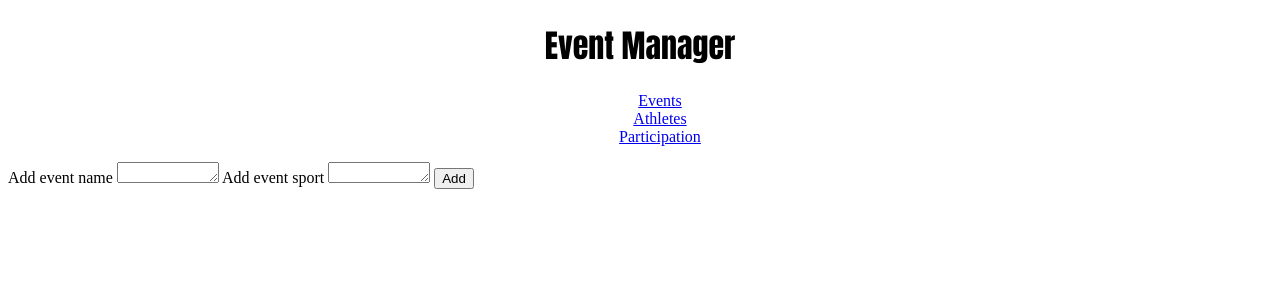
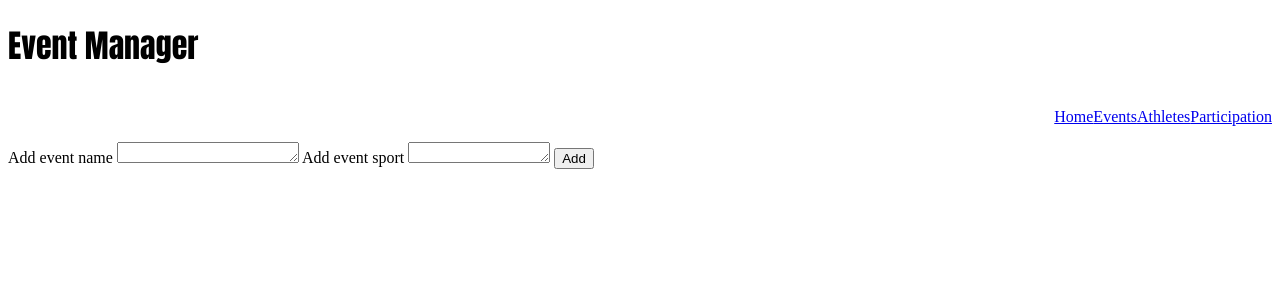
Before and after one commit to JohnAisthorpe/event_manager_web_app, a Flask app: page /events/new in a window 1280 px wide. Shown: the top 300 px of the page. Run offline with Flask 2, Linux system fonts and the light colour scheme; data that the repository does not hold is empty; some libraries are stand-ins or nearby versions.

Commit message:
added some css

```diff
--- a/repositories/participation_repository.py
+++ b/repositories/participation_repository.py
@@ -6,7 +6,7 @@ import repositories.athlete_repository as athlete_repository
 import repositories.event_repository as event_repository
 
 def save(participation):
-    sql = "INSERT INTO participation (athlete_id, event_id)  VALUES (%s, %s, %s) RETURNING id"
+    sql = "INSERT INTO participation (athlete_id, event_id)  VALUES (%s, %s) RETURNING id"
     values = [participation.athlete.id, participation.event.id]
     results = run_sql(sql, values)
     participation.id = results[0]['id']
--- a/static/css/styles.css
+++ b/static/css/styles.css
@@ -2,8 +2,10 @@ nav ul {
     /* get rid of bulletpoints */
     list-style: none;
     display: flex;
-    flex-direction: column;
+    flex-direction: row;
+    justify-content: left;
     align-items: center;
+    grid-area: menu;
   }
 
   nav ul li a:hover {
@@ -18,5 +20,15 @@ nav ul {
   body > h1 {
     font-family: Impact, Haettenschweiler, 'Arial Narrow Bold', sans-serif;
     display: flex;
-    justify-content: center;
+    justify-content: left;
+    grid-area: h1;
   }
+
+  #grid-container {
+    display: grid;
+    grid-template-areas:
+      'h1 menu'
+      'menu main'
+      'footer footer';
+    grid-template-columns: 3fr 7fr;
+  }
--- a/templates/athletes/index.html
+++ b/templates/athletes/index.html
@@ -7,7 +7,8 @@
     </tr>
     <!-- new athlete link -->
     <td>
-        <button type="button" href='/athletes/new'">New athlete</button>
+
+        <button type="button" onclick="window.location.href='/athletes/new'">New athlete</button>
 
     </td>
 
--- a/templates/athletes/new.html
+++ b/templates/athletes/new.html
@@ -3,8 +3,8 @@
 
 <form action="/athletes" method = "post">
     <label for="name">Add athlete name</label>
-    <textarea name="name" id="name" cols="5" rows="1"></textarea>
-    <input type="submit" value="Athlete">
+    <textarea name="name" id="name" cols="20" rows="1"></textarea>
+    <input type="submit" value="Add">
 </form>
 
 {% endblock %}
--- a/templates/base.html
+++ b/templates/base.html
@@ -8,10 +8,13 @@
     <title>Event Manager</title>
 </head>
 <body>
-    <h1>Event Manager</h1>
+    <h1 id="grid-container">Event Manager</h1>
 <main>
-    <nav>
+    <nav id="grid-container">
         <ul>
+            <li>
+                <li><a href="/">Home</a></li>
+            </li>
             <li>
                 <a href="/events">Events</a>
             </li>
--- a/templates/events/new.html
+++ b/templates/events/new.html
@@ -3,10 +3,10 @@
 
 <form action="/events" method = "post">
     <label for="name">Add event name</label>
-    <textarea name="name" id="name" cols="10" rows="1"></textarea>
+    <textarea name="name" id="name" cols="20" rows="1"></textarea>
 
     <label for="sport">Add event sport</label>
-    <textarea name="sport" id="sport" cols="10" rows="1"></textarea>
+    <textarea name="sport" id="sport" cols="15" rows="1"></textarea>
     <input type="submit" value="Add">
 
 </form>
--- a/templates/index.html
+++ b/templates/index.html
@@ -5,4 +5,7 @@
 
 <p>Find athletes and events.</p>
 
+<ul>
+
+
 {% endblock %}
--- a/templates/participation/index.html
+++ b/templates/participation/index.html
@@ -3,7 +3,8 @@
 
 <h1>Participation</h1>
 <p>
-  <a href="/participation/new">New participation</a>
+
+  <button type="button" onclick="window.location.href='/participation/new'">Book athlete on event</button>
 </p>
 
 
--- a/templates/participation/new.html
+++ b/templates/participation/new.html
@@ -14,7 +14,7 @@
         <option value="{{ event.id }}" > {{ event.name }} </option>
         {% endfor %}
     </select>
-
+    <input type="submit" value="book">
 </form>
 
 {% endblock %}
```
